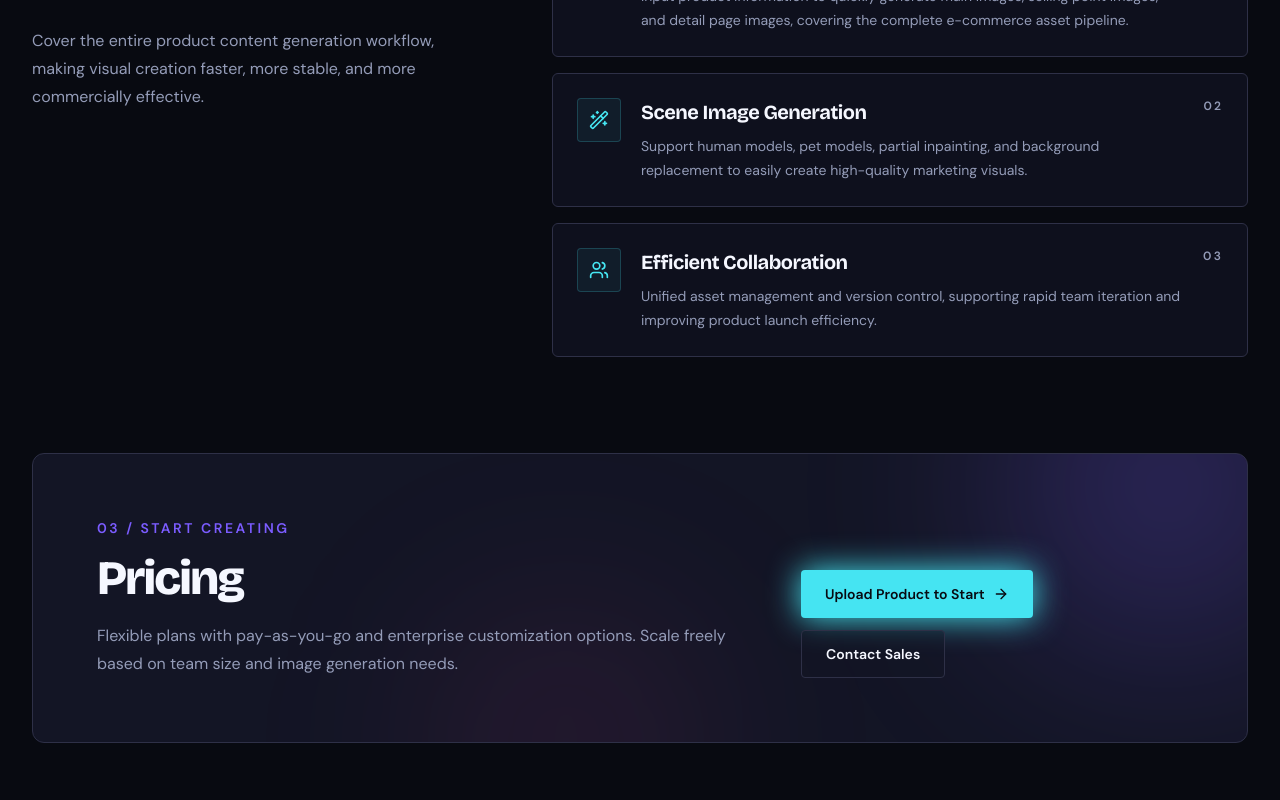
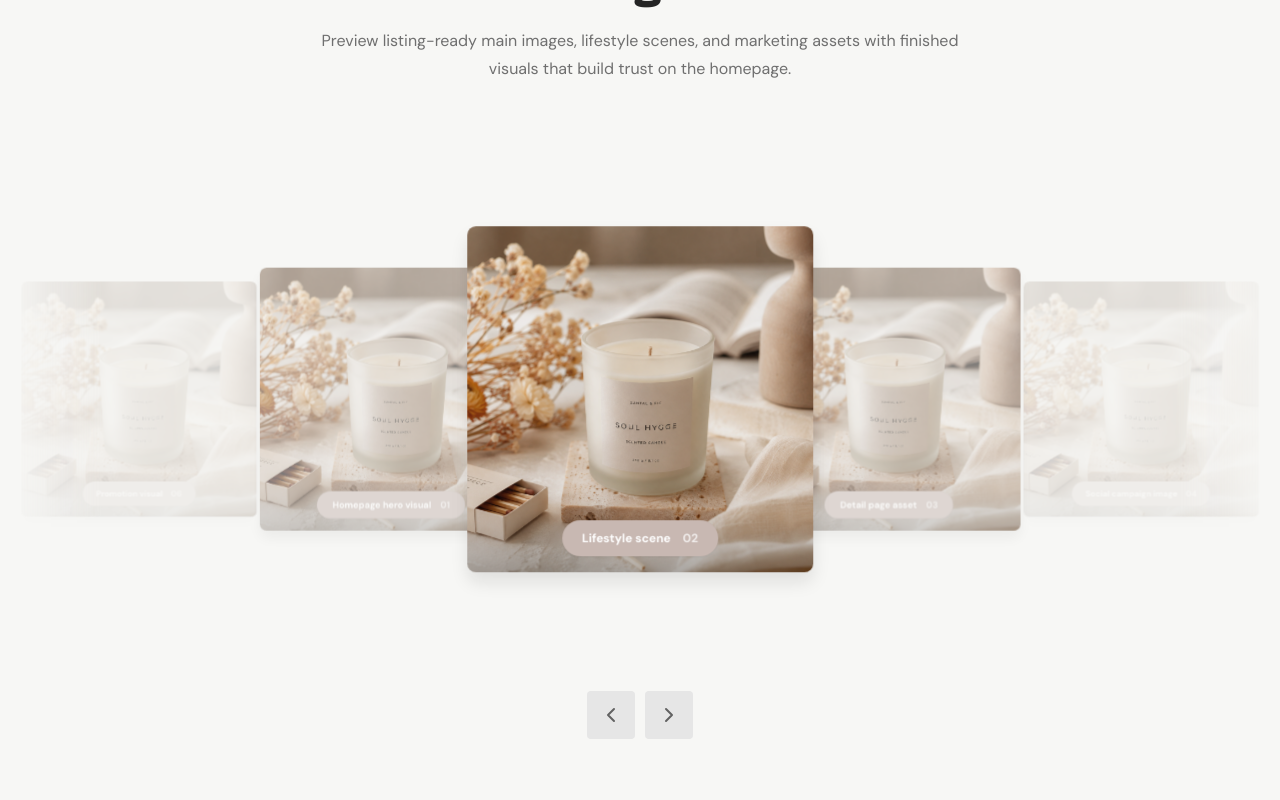
Before and after one commit to SuperlinDuck/pixloom, a Next.js app: page /en in a window 1280 px wide. Shown: the part 2040-2840 px from the top of the page. Built offline with nearby package versions, Linux system fonts and the light colour scheme; no server answers.

Commit message:
Add homepage product showcase carousel

```diff
--- a/messages/en.json
+++ b/messages/en.json
@@ -57,6 +57,18 @@
       "description": "Start from the product, category, and use case instead of a blank prompt box.",
       "outputTitle": "First version output",
       "outputDescription": "Quickly create main images, scene images, and selling assets around a single product for fast launches and conversion testing."
+    },
+    "showcase": {
+      "title": "Finished Image Showcase",
+      "description": "Preview listing-ready main images, lifestyle scenes, and marketing assets with finished visuals that build trust on the homepage.",
+      "items": {
+        "hero": "Homepage hero visual",
+        "scene": "Lifestyle scene",
+        "detail": "Detail page asset",
+        "social": "Social campaign image",
+        "marketplace": "Marketplace card",
+        "campaign": "Promotion visual"
+      }
     }
   },
   "features": {
--- a/messages/zh.json
+++ b/messages/zh.json
@@ -57,6 +57,18 @@
       "description": "不是从 Prompt 开始，而是从商品、类目和用途开始。",
       "outputTitle": "首版输出",
       "outputDescription": "围绕单个商品快速生成主图、场景图和卖点素材，适合刚开始上新和验证转化的卖家。"
+    },
+    "showcase": {
+      "title": "成品图展示",
+      "description": "用真实成品图预览主图、场景图和营销素材的最终呈现效果，适合首页快速建立视觉信任。",
+      "items": {
+        "hero": "首页主视觉",
+        "scene": "生活方式场景",
+        "detail": "详情页素材",
+        "social": "社媒推广图",
+        "marketplace": "平台商品卡",
+        "campaign": "营销活动图"
+      }
     }
   },
   "features": {
--- a/src/app/[locale]/page.tsx
+++ b/src/app/[locale]/page.tsx
@@ -1,9 +1,13 @@
 "use client"
 
+import { useEffect, useRef, useState } from "react"
 import { useTranslations } from "next-intl"
+import Image from "next/image"
 import {
   ArrowRight,
   Check,
+  ChevronLeft,
+  ChevronRight,
   ImageIcon,
   Layers3,
   SlidersHorizontal,
@@ -65,6 +69,82 @@
       description: t("features.collaboration.description"),
     },
   ]
+
+  const showcaseItems = [
+    t("home.showcase.items.hero"),
+    t("home.showcase.items.scene"),
+    t("home.showcase.items.detail"),
+    t("home.showcase.items.social"),
+    t("home.showcase.items.marketplace"),
+    t("home.showcase.items.campaign"),
+  ]
+
+  const showcaseImage = "/images/home/product-showcase-01.png"
+  const [activeShowcaseIndex, setActiveShowcaseIndex] = useState(0)
+  const [isShowcaseAutoPaused, setIsShowcaseAutoPaused] = useState(false)
+  const resumeShowcaseTimerRef = useRef<number | null>(null)
+
+  const pauseShowcaseAutoplay = () => {
+    setIsShowcaseAutoPaused(true)
+
+    if (resumeShowcaseTimerRef.current) {
+      window.clearTimeout(resumeShowcaseTimerRef.current)
+    }
+
+    resumeShowcaseTimerRef.current = window.setTimeout(() => {
+      setIsShowcaseAutoPaused(false)
+      resumeShowcaseTimerRef.current = null
+    }, 6000)
+  }
+
+  const moveShowcase = (direction: -1 | 1) => {
+    pauseShowcaseAutoplay()
+    setActiveShowcaseIndex((current) => (current + direction + showcaseItems.length) % showcaseItems.length)
+  }
+
+  const selectShowcase = (index: number) => {
+    pauseShowcaseAutoplay()
+    setActiveShowcaseIndex(index)
+  }
+
+  useEffect(() => {
+    if (isShowcaseAutoPaused) {
+      return undefined
+    }
+
+    const timer = window.setInterval(() => {
+      setActiveShowcaseIndex((current) => (current + 1) % showcaseItems.length)
+    }, 3500)
+
+    return () => window.clearInterval(timer)
+  }, [isShowcaseAutoPaused, showcaseItems.length])
+
+  useEffect(() => {
+    return () => {
+      if (resumeShowcaseTimerRef.current) {
+        window.clearTimeout(resumeShowcaseTimerRef.current)
+      }
+    }
+  }, [])
+
+  const getShowcasePosition = (index: number) => {
+    let offset = index - activeShowcaseIndex
+
+    if (offset > showcaseItems.length / 2) {
+      offset -= showcaseItems.length
+    }
+
+    if (offset < -showcaseItems.length / 2) {
+      offset += showcaseItems.length
+    }
+
+    if (offset === 0) return "is-active"
+    if (offset === -1) return "is-prev"
+    if (offset === 1) return "is-next"
+    if (offset === -2) return "is-prev-far"
+    if (offset === 2) return "is-next-far"
+    return "is-hidden"
+  }
 
   return (
     <main className="min-h-screen overflow-hidden bg-background">
@@ -198,10 +278,72 @@
         </div>
       </section>
 
+      <section id="showcase" className="w-full overflow-hidden bg-[#f7f7f5] py-24 text-[#242424]">
+        <div className="mx-auto w-full max-w-7xl px-4 text-center sm:px-6 lg:px-8">
+          <div className="mx-auto max-w-3xl">
+            <p className="text-sm font-semibold uppercase tracking-[0.18em] text-[#777]">02 / Showcase</p>
+            <h2 className="mt-4 font-display text-4xl font-extrabold tracking-[-0.04em] sm:text-5xl">
+              {t("home.showcase.title")}
+            </h2>
+            <p className="mx-auto mt-5 max-w-2xl text-base leading-7 text-[#6f6f6f]">
+              {t("home.showcase.description")}
+            </p>
+          </div>
+        </div>
+
+        <div className="showcase-carousel mt-14 h-[300px] sm:h-[420px] lg:h-[520px]">
+          {showcaseItems.map((item, index) => (
+            <button
+              key={item}
+              type="button"
+              className={`showcase-carousel-card ${getShowcasePosition(index)}`}
+              onClick={() => selectShowcase(index)}
+              aria-label={item}
+            >
+              <div className="showcase-carousel-card-inner">
+                <Image
+                  src={showcaseImage}
+                  alt={item}
+                  width={800}
+                  height={800}
+                  sizes="(min-width: 1024px) 420px, (min-width: 640px) 340px, 260px"
+                  className="h-full w-full object-cover"
+                />
+                <div className="absolute inset-x-0 bottom-0 bg-gradient-to-t from-black/25 via-black/5 to-transparent p-4 pt-16">
+                  <div className="mx-auto flex w-fit items-center gap-3 rounded-full bg-[#c8b8b2] px-5 py-2.5 text-xs font-bold text-white shadow-sm backdrop-blur-md">
+                    <span>{item}</span>
+                    <span className="text-white/75">{String(index + 1).padStart(2, "0")}</span>
+                  </div>
+                </div>
+              </div>
+            </button>
+          ))}
+        </div>
+
+        <div className="mt-8 flex justify-center gap-2.5">
+          <button
+            type="button"
+            onClick={() => moveShowcase(-1)}
+            className="flex size-12 items-center justify-center rounded-md bg-[#e6e6e6] text-[#626262] transition hover:bg-[#dcdcdc] hover:text-[#2a2a2a] focus-visible:outline focus-visible:outline-2 focus-visible:outline-offset-2 focus-visible:outline-[#9a9a9a]"
+            aria-label="Previous image"
+          >
+            <ChevronLeft className="size-6" />
+          </button>
+          <button
+            type="button"
+            onClick={() => moveShowcase(1)}
+            className="flex size-12 items-center justify-center rounded-md bg-[#e6e6e6] text-[#626262] transition hover:bg-[#dcdcdc] hover:text-[#2a2a2a] focus-visible:outline focus-visible:outline-2 focus-visible:outline-offset-2 focus-visible:outline-[#9a9a9a]"
+            aria-label="Next image"
+          >
+            <ChevronRight className="size-6" />
+          </button>
+        </div>
+      </section>
+
       <section id="features" className="mx-auto w-full max-w-7xl px-4 py-24 sm:px-6 lg:px-8">
         <div className="grid gap-14 lg:grid-cols-[0.8fr_1.2fr] lg:items-start">
           <div className="lg:sticky lg:top-28">
-            <p className="text-sm font-semibold uppercase tracking-[0.18em] text-pulse">02 / Product</p>
+            <p className="text-sm font-semibold uppercase tracking-[0.18em] text-pulse">03 / Product</p>
             <h2 className="mt-4 font-display text-4xl font-extrabold tracking-[-0.04em] sm:text-5xl">
               {t("features.title")}
             </h2>
@@ -233,7 +375,7 @@
           <div className="absolute -bottom-32 left-1/3 h-64 w-64 rounded-full bg-pulse/10 blur-[100px]" />
           <div className="relative flex flex-col gap-8 lg:flex-row lg:items-end lg:justify-between">
             <div className="max-w-2xl">
-              <p className="text-sm font-semibold uppercase tracking-[0.18em] text-iris">03 / Start creating</p>
+              <p className="text-sm font-semibold uppercase tracking-[0.18em] text-iris">04 / Start creating</p>
               <h2 className="mt-4 font-display text-4xl font-extrabold tracking-[-0.04em] sm:text-5xl">
                 {t("pricing.title")}
               </h2>
--- a/src/app/globals.css
+++ b/src/app/globals.css
@@ -74,4 +74,108 @@
     background-size: 42px 42px;
     mask-image: linear-gradient(to bottom, black, transparent 88%);
   }
+
+  .showcase-carousel {
+    --showcase-card-width: clamp(15rem, 27vw, 32rem);
+    position: relative;
+    width: min(100vw, 96rem);
+    margin-inline: auto;
+    mask-image: linear-gradient(90deg, transparent, black 8%, black 92%, transparent);
+  }
+
+  .showcase-carousel-card {
+    position: absolute;
+    left: 50%;
+    top: 50%;
+    width: var(--showcase-card-width);
+    aspect-ratio: 1 / 1;
+    border: 0;
+    padding: 0;
+    background: transparent;
+    cursor: pointer;
+    transform: translate(-50%, -50%);
+    opacity: 0;
+    pointer-events: none;
+    transition:
+      transform 520ms ease,
+      opacity 520ms ease,
+      filter 520ms ease;
+    will-change: transform, opacity;
+  }
+
+  .showcase-carousel-card-inner {
+    position: relative;
+    height: 100%;
+    overflow: hidden;
+    border-radius: 0.55rem;
+    background: #ededec;
+    box-shadow: 0 10px 18px rgba(20, 20, 20, 0.1);
+  }
+
+  .showcase-carousel-card.is-active {
+    z-index: 5;
+    opacity: 1;
+    pointer-events: auto;
+    transform: translate(-50%, -50%) translateX(0) scale(1);
+    filter: none;
+  }
+
+  .showcase-carousel-card.is-prev {
+    z-index: 4;
+    opacity: 0.52;
+    pointer-events: auto;
+    transform: translate(-50%, -50%) translateX(-72%) scale(0.76);
+    filter: grayscale(0.06);
+  }
+
+  .showcase-carousel-card.is-next {
+    z-index: 4;
+    opacity: 0.52;
+    pointer-events: auto;
+    transform: translate(-50%, -50%) translateX(72%) scale(0.76);
+    filter: grayscale(0.06);
+  }
+
+  .showcase-carousel-card.is-prev-far {
+    z-index: 2;
+    opacity: 0.16;
+    pointer-events: auto;
+    transform: translate(-50%, -50%) translateX(-145%) scale(0.68);
+    filter: grayscale(0.12);
+  }
+
+  .showcase-carousel-card.is-next-far {
+    z-index: 2;
+    opacity: 0.16;
+    pointer-events: auto;
+    transform: translate(-50%, -50%) translateX(145%) scale(0.68);
+    filter: grayscale(0.12);
+  }
+
+  .showcase-carousel-card.is-hidden {
+    z-index: 1;
+    opacity: 0;
+    transform: translate(-50%, -50%) translateX(180%) scale(0.62);
+  }
+
+  @media (max-width: 640px) {
+    .showcase-carousel {
+      --showcase-card-width: min(68vw, 17rem);
+      mask-image: linear-gradient(90deg, transparent, black 4%, black 96%, transparent);
+    }
+
+    .showcase-carousel-card.is-prev {
+      transform: translate(-50%, -50%) translateX(-58%) scale(0.72);
+    }
+
+    .showcase-carousel-card.is-next {
+      transform: translate(-50%, -50%) translateX(58%) scale(0.72);
+    }
+
+    .showcase-carousel-card.is-prev-far,
+    .showcase-carousel-card.is-next-far {
+      opacity: 0;
+      pointer-events: none;
+    }
+  }
 }
```
Also changed, not shown: public/images/home/product-showcase-01.png (added).
